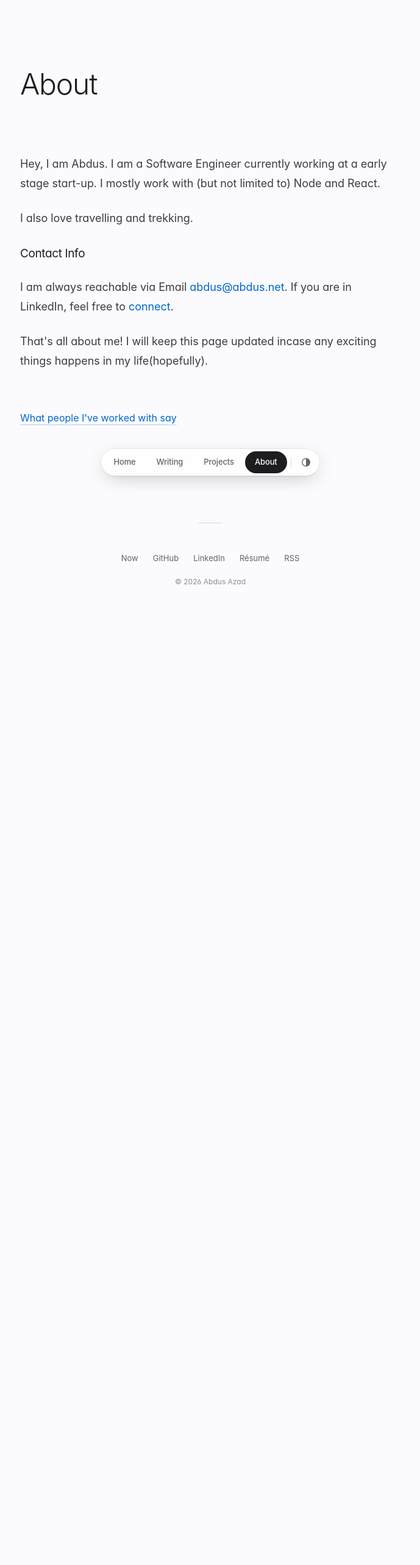
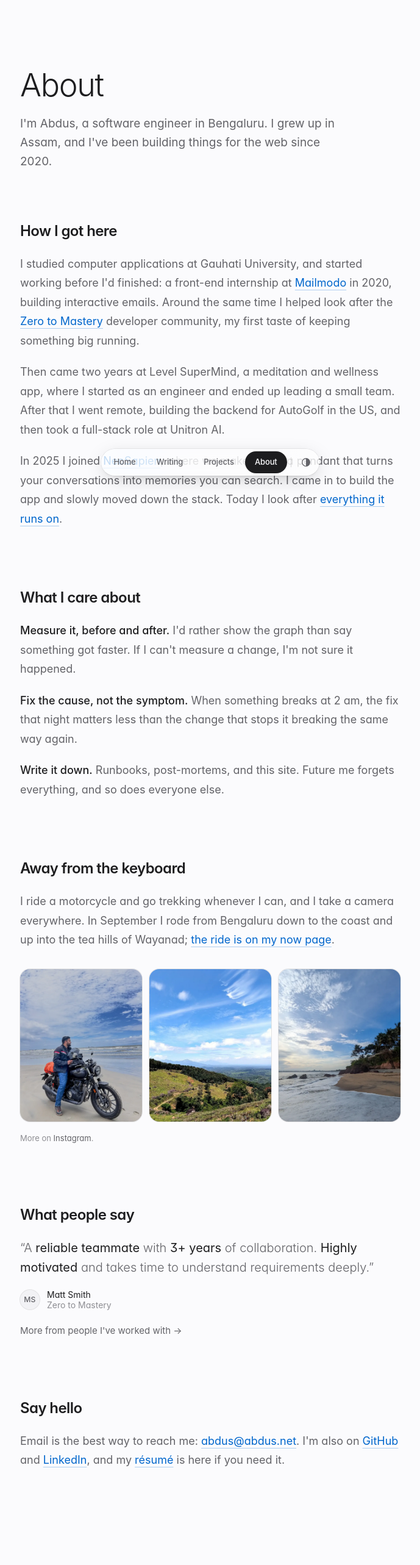
Before and after one commit to abdus/abdus.net, a Next.js app: page /about in a window 1280 px wide. Shown: the top 2566 px of the page at 61% size, without its empty margins (295-984 px from the left). Before the commit the page ends 1107 px from the top, so only its background shows below. Built offline with nearby package versions, Linux system fonts and the light colour scheme; what @dicebear/core would draw is missing.

Commit message:
Rewrite the about page and soften dark mode

```diff
--- a/content/_pages/about.md
+++ /dev/null
@@ -1,21 +0,0 @@
----
-draft: false
-title: "About me"
-meta:
-  image: null
-  description: null
-featured: false
----
-
-Hey, I am Abdus. I am a Software Engineer currently working at a early stage
-start-up. I mostly work with (but not limited to) Node and React.
-
-I also love travelling and trekking.
-
-#### Contact Info
-
-I am always reachable via Email [abdus@abdus.net](mailto:abdus@abdus.net).
-If you are in LinkedIn, feel free to [connect](https://linkedin.com/in/azabdus).
-
-That's all about me! I will keep this page updated incase any exciting things
-happens in my life(hopefully).
--- a/src/app/[pageSlug]/page.tsx
+++ b/src/app/[pageSlug]/page.tsx
@@ -1,4 +1,3 @@
-import Link from "next/link";
 import { Metadata } from "next";
 import { getPageBySlug } from "@/lib/api";
 import { notFound } from "next/navigation";
@@ -23,16 +22,9 @@ export default async function PageRenderer(props: Props) {
   return (
     <main>
       <article>
-        <PostHeader title={post.slug === "about" ? "About" : post.title} date={post.date} />
+        <PostHeader title={post.title} date={post.date} />
         <Container>
           <PostBody content={content} />
-          {post.slug === "about" && (
-            <p className="mt-16">
-              <Link href="/testimonials" className="link">
-                What people I&apos;ve worked with say
-              </Link>
-            </p>
-          )}
         </Container>
       </article>
     </main>
--- /dev/null
+++ b/src/app/about/page.tsx
@@ -0,0 +1,184 @@
+import { Metadata } from "next";
+import Link from "next/link";
+import Container from "@/components/container";
+import { PageTitle } from "@/components/page-title";
+import { Reveal } from "@/components/reveal";
+import { Avatar } from "@/components/avatar";
+import { authorLine } from "@/components/testimonial-card";
+import testimonialData from "@/data/testimonials.json";
+import { SITE } from "@/lib/constants";
+
+/*
+ * The one idea: the person behind the homepage, told as a story in my own words.
+ * Where I come from and how I got here, what I care about when I build, what I do away
+ * from the keyboard (with my own photos), what one teammate says, and how to say hello.
+ * Prose and photos only: no timeline, no logos, no skills list.
+ */
+
+export const metadata: Metadata = {
+  title: "About",
+  description:
+    "Abdus Azad is a software engineer in Bengaluru. He grew up in Assam, has built for the web since 2020, and rides and treks whenever he can.",
+};
+
+const external = { target: "_blank", rel: "noopener noreferrer" } as const;
+
+const PHOTOS = [
+  { src: "/assets/now/coast-beach.webp", alt: "Me on my motorcycle on a wide, empty beach under a big sky" },
+  { src: "/assets/now/coast-hills.webp", alt: "Green hills rolling away in Wayanad under a blue sky" },
+  { src: "/assets/now/coast-palms.webp", alt: "A curve of beach with palm trees and scattered rocks" },
+];
+
+const VALUES = [
+  {
+    lead: "Measure it, before and after.",
+    body: "I'd rather show the graph than say something got faster. If I can't measure a change, I'm not sure it happened.",
+  },
+  {
+    lead: "Fix the cause, not the symptom.",
+    body: "When something breaks at 2 am, the fix that night matters less than the change that stops it breaking the same way again.",
+  },
+  {
+    lead: "Write it down.",
+    body: "Runbooks, post-mortems, and this site. Future me forgets everything, and so does everyone else.",
+  },
+];
+
+function Section({ title, children }: { title: string; children: React.ReactNode }) {
+  return (
+    <Reveal as="section" className="mt-20 first:mt-0 sm:mt-24">
+      <h2 className="text-[24px] font-semibold tracking-[-0.025em] text-fg">{title}</h2>
+      <div className="mt-5 space-y-5 text-[18px] leading-[1.75] text-fg-2">{children}</div>
+    </Reveal>
+  );
+}
+
+export default function AboutPage() {
+  const quote = testimonialData.testimonials.find((t) => t.author.name === "Matt Smith");
+
+  return (
+    <main>
+      <PageTitle
+        title="About"
+        lede="I'm Abdus, a software engineer in Bengaluru. I grew up in Assam, and I've been building things for the web since 2020."
+      />
+
+      <Container>
+        <Section title="How I got here">
+          <p>
+            I studied computer applications at Gauhati University, and started working before I&apos;d
+            finished: a front-end internship at{" "}
+            <Link href="https://mailmodo.com" className="link" {...external}>
+              Mailmodo
+            </Link>{" "}
+            in 2020, building interactive emails. Around the same time I helped look after the{" "}
+            <Link href="https://zerotomastery.io" className="link" {...external}>
+              Zero to Mastery
+            </Link>{" "}
+            developer community, my first taste of keeping something big running.
+          </p>
+          <p>
+            Then came two years at Level SuperMind, a meditation and wellness app, where I started as an
+            engineer and ended up leading a small team. After that I went remote, building the backend for
+            AutoGolf in the US, and then took a full-stack role at Unitron AI.
+          </p>
+          <p>
+            In 2025 I joined{" "}
+            <Link href="https://neosapien.ai" className="link" {...external}>
+              NeoSapien
+            </Link>
+            , where we make Neo 1, a pendant that turns your conversations into memories you can search. I
+            came in to build the app and slowly moved down the stack. Today I look after{" "}
+            <Link href="/#work" className="link">
+              everything it runs on
+            </Link>
+            .
+          </p>
+        </Section>
+
+        <Section title="What I care about">
+          {VALUES.map((v) => (
+            <p key={v.lead}>
+              <span className="font-medium text-fg">{v.lead}</span> {v.body}
+            </p>
+          ))}
+        </Section>
+
+        <Section title="Away from the keyboard">
+          <p>
+            I ride a motorcycle and go trekking whenever I can, and I take a camera everywhere. In
+            September I rode from Bengaluru down to the coast and up into the tea hills of Wayanad;{" "}
+            <Link href="/now" className="link">
+              the ride is on my now page
+            </Link>
+            .
+          </p>
+          <div className="!mt-8 grid grid-cols-3 gap-2 sm:gap-3">
+            {PHOTOS.map((p) => (
+              // eslint-disable-next-line @next/next/no-img-element
+              <img
+                key={p.src}
+                src={p.src}
+                alt={p.alt}
+                loading="lazy"
+                className="aspect-[4/5] w-full rounded-2xl object-cover ring-1 ring-line/10"
+              />
+            ))}
+          </div>
+          <p className="!mt-4 text-[13px] text-fg-3">
+            More on{" "}
+            <Link href="https://www.instagram.com/azabdus/" className="text-fg-2 hover:text-tint" {...external}>
+              Instagram
+            </Link>
+            .
+          </p>
+        </Section>
+
+        {quote && (
+          <Section title="What people say">
+            <figure>
+              <blockquote
+                className="text-[20px] font-light leading-[1.6] text-fg-2 [&_strong]:font-normal [&_strong]:text-fg"
+                dangerouslySetInnerHTML={{ __html: `“${quote.summary}”` }}
+              />
+              <figcaption className="mt-5 flex items-center gap-3 text-[14px] leading-tight">
+                <Avatar name={quote.author.name} src={quote.author.avatar} className="size-8 text-[32px]" />
+                <span>
+                  <span className="block text-fg">{quote.author.name}</span>
+                  <span className="block text-fg-3">{authorLine(quote.author)}</span>
+                </span>
+              </figcaption>
+            </figure>
+            <p className="text-[15px]">
+              <Link href="/testimonials" className="text-fg-2 transition-colors hover:text-tint">
+                More from people I&apos;ve worked with →
+              </Link>
+            </p>
+          </Section>
+        )}
+
+        <Section title="Say hello">
+          <p>
+            Email is the best way to reach me:{" "}
+            <Link href={`mailto:${SITE.email}`} className="link">
+              {SITE.email}
+            </Link>
+            . I&apos;m also on{" "}
+            <Link href={SITE.github} className="link" {...external}>
+              GitHub
+            </Link>{" "}
+            and{" "}
+            <Link href={SITE.linkedin} className="link" {...external}>
+              LinkedIn
+            </Link>
+            , and my{" "}
+            <Link href={SITE.resume} className="link">
+              résumé
+            </Link>{" "}
+            is here if you need it.
+          </p>
+        </Section>
+      </Container>
+    </main>
+  );
+}
--- a/src/app/globals.css
+++ b/src/app/globals.css
@@ -47,16 +47,16 @@
   @media (prefers-color-scheme: dark) {
     :root:not(.light) {
       color-scheme: dark;
-      --bg: 0 0 0;
-      --surface: 22 22 24;
-      --fg: 245 245 247;
-      --fg-2: 161 161 166;
-      --fg-3: 110 110 115;
+      --bg: 22 22 24;
+      --surface: 34 34 37;
+      --fg: 228 228 231;
+      --fg-2: 166 166 171;
+      --fg-3: 124 124 130;
       --line: 255 255 255;
       --tint: 41 151 255;
-      --glass: 28 28 30;
+      --glass: 40 40 43;
 
-      --background: 0 0% 0%;
+      --background: 240 4% 9%;
       --foreground: 240 11% 96%;
       --card: 240 4% 9%;
       --card-foreground: 240 11% 96%;
@@ -80,16 +80,16 @@
 
   :root.dark {
     color-scheme: dark;
-    --bg: 0 0 0;
-    --surface: 22 22 24;
-    --fg: 245 245 247;
-    --fg-2: 161 161 166;
-    --fg-3: 110 110 115;
+    --bg: 22 22 24;
+    --surface: 34 34 37;
+    --fg: 228 228 231;
+    --fg-2: 166 166 171;
+    --fg-3: 124 124 130;
     --line: 255 255 255;
     --tint: 41 151 255;
-    --glass: 28 28 30;
+    --glass: 40 40 43;
 
-    --background: 0 0% 0%;
+    --background: 240 4% 9%;
     --foreground: 240 11% 96%;
     --card: 240 4% 9%;
     --card-foreground: 240 11% 96%;
--- a/src/app/layout.tsx
+++ b/src/app/layout.tsx
@@ -41,7 +41,7 @@ export const metadata: Metadata = {
 export const viewport: Viewport = {
   themeColor: [
     { media: "(prefers-color-scheme: light)", color: "#ffffff" },
-    { media: "(prefers-color-scheme: dark)", color: "#000000" },
+    { media: "(prefers-color-scheme: dark)", color: "#161618" },
   ],
 };
 
```
Also changed, not shown: 1 other file (tests, documents, lock files or other folders).
